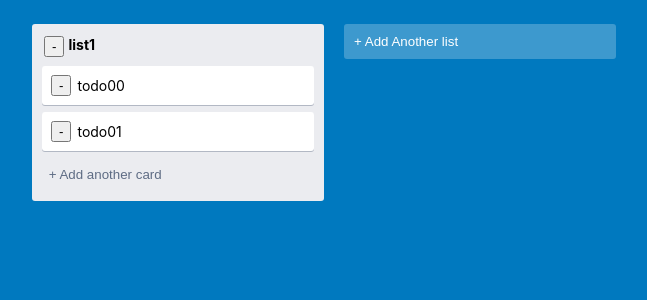
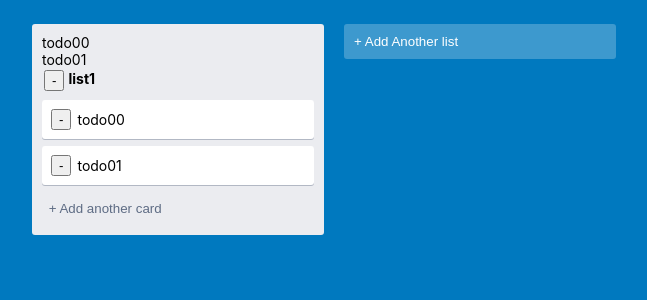
Before and after one commit to ljDevelopment/geekshubs_frontend_03_trello, a React (Create React App) app: page / in a window 1280 px wide. Shown: the top 300 px of the page, without its empty margins (18-665 px from the left). Built offline with nearby package versions, Linux system fonts and the light colour scheme.

Commit message:
Working droppable demo

```diff
--- a/package.json
+++ b/package.json
@@ -7,6 +7,7 @@
     "@testing-library/react": "^11.2.3",
     "@testing-library/user-event": "^12.6.2",
     "react": "^17.0.1",
+    "react-beautiful-dnd": "^13.0.0",
     "react-dom": "^17.0.1",
     "react-redux": "^7.2.2",
     "react-scripts": "4.0.1",
--- a/src/components/Board.jsx
+++ b/src/components/Board.jsx
@@ -3,16 +3,18 @@ import { connect } from 'react-redux';
 import './Board.css';
 import AddListForm from './AddListForm'
 import List from './List'
+import { DragDropContext } from 'react-beautiful-dnd';
 
-
+//https://github.com/atlassian/react-beautiful-dnd/blob/master/docs/about/installation.md
 class Board extends React.Component {
 
-	constructor(props) {
-		super(props);
+	onDragEnd = result => {
+		console.log(result);
 	}
 
 	render() {
 		return (
+			<DragDropContext onDragEnd={this.onDragEnd}>
 			<div className='board'>
 				<ul>
 					{this.props.board.map((list, i) => (
@@ -21,6 +23,7 @@ class Board extends React.Component {
 					<AddListForm />
 				</ul>
 			</div>
+			</DragDropContext>
 		)
 	};
 }
--- a/src/components/List.jsx
+++ b/src/components/List.jsx
@@ -3,26 +3,55 @@ import { connect } from 'react-redux';
 import './List.css';
 import Card from './Card'
 import AddCardForm from './AddCardForm'
+import { Droppable, Draggable } from 'react-beautiful-dnd';
 
-function List(props) {
+class List extends React.Component {
 
+	render() {
 		return (
 			<li className="list">
+				<Droppable droppableId={this.props.list.id.toString()}>
+					{(provided, snapshot) => (
+						<div
+							ref={provided.innerRef}
+						>
+							{this.props.cards.map((c, i) => (
+								<Draggable
+									key={c.id}
+									draggableId={c.id.toString()}
+									index={i}>
+									{(provided, snapshot) => (
+										<div
+											ref={provided.innerRef}
+											{...provided.draggableProps}
+											{...provided.dragHandleProps}
+										>
+											{c.text}
+										</div>
+									)}
+								</Draggable>
+							))}
+
+						</div>
+					)}
+				</Droppable>
 				<div className="listTitle">
-				<input type="button" value="-" onClick={() => props.removeList(props.list.id)} />
+					<input type="button" value="-" onClick={() => this.props.removeList(this.props.list.id)} />
 					<div>
-					{props.list.title}
+						{this.props.list.title}
 					</div>
 				</div>
 				<ul>
-				{props.cards.map((c, i) => (
+					{this.props.cards.map((c, i) => (
 						<Card card={c} key={i} />
 					))}
-				<AddCardForm listId={props.listId} />
+					<AddCardForm listId={this.props.listId} />
 				</ul>
 			</li>
 		);
 	}
+}
+
 const mapStateToProps = (state, props) => ({
 	board: state.board,
 	list: state.board.find(e => e.id === props.listId),
```
Also changed, not shown: 2 other files (tests, documents, lock files or other folders). Lines whose indentation alone changed are shown as unchanged.
